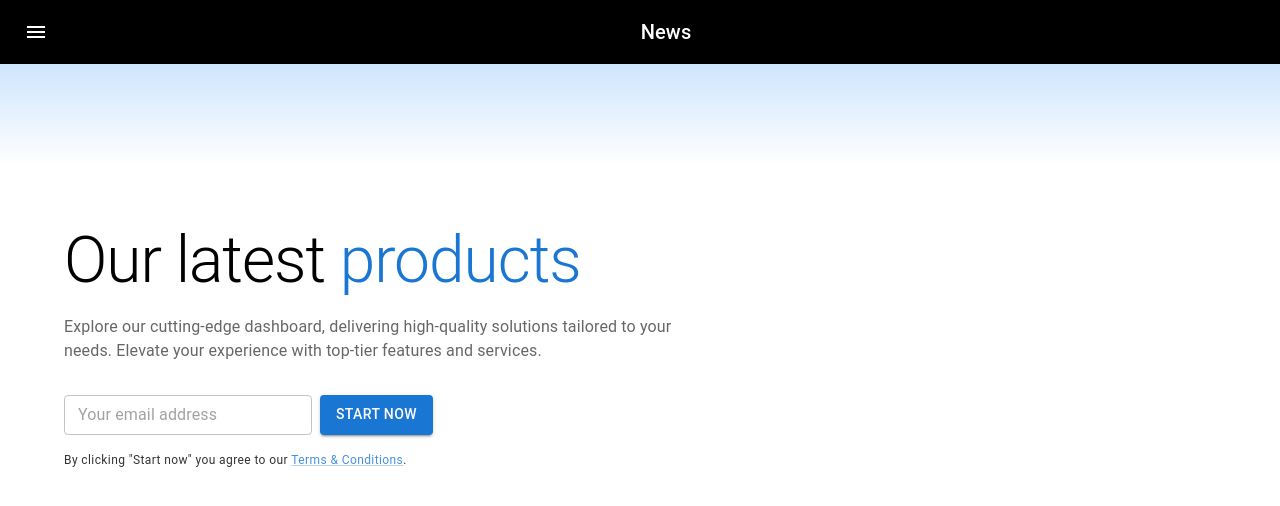
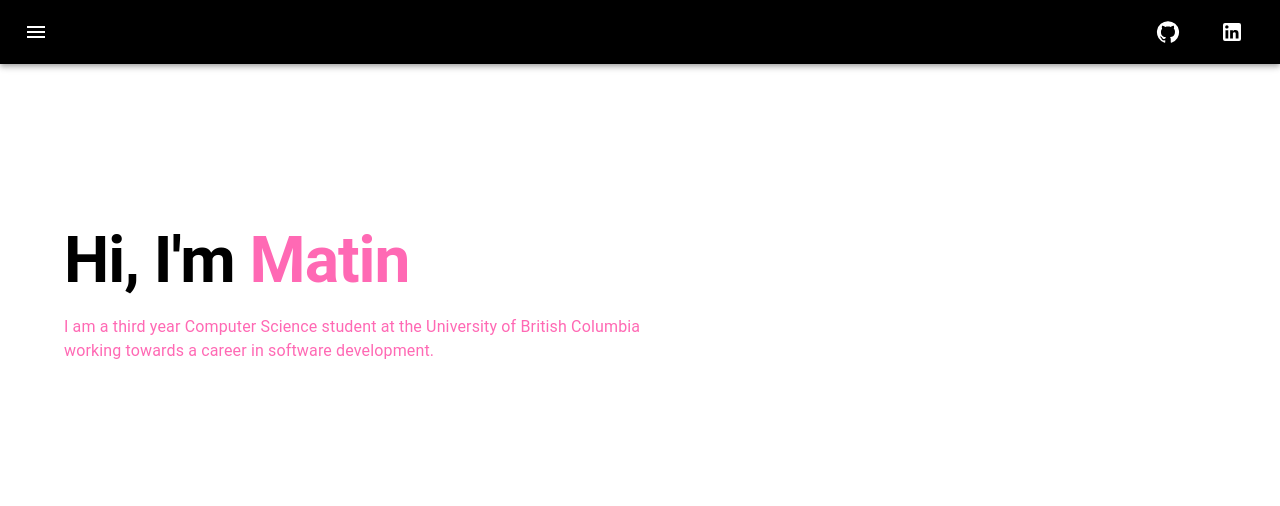
Before and after one commit to matin0014/matin0014.github.io, a React (Create React App) app: page / in a window 1280 px wide. Shown: the top 506 px of the page. Built offline with nearby package versions, Linux system fonts and the light colour scheme.

Commit message:
Added Icons and changed text and colors.

```diff
--- a/src/component/buttonAppBar.js
+++ b/src/component/buttonAppBar.js
@@ -6,6 +6,8 @@ import Typography from '@mui/material/Typography';
 import Button from '@mui/material/Button';
 import IconButton from '@mui/material/IconButton';
 import MenuIcon from '@mui/icons-material/Menu';
+import GitHubIcon from '@mui/icons-material/GitHub';
+import LinkedInIcon from '@mui/icons-material/LinkedIn';
 
 export default function ButtonAppBar() {
   return (
@@ -21,10 +23,25 @@ export default function ButtonAppBar() {
           >
             <MenuIcon />
           </IconButton>
-          <Typography variant="h6" component="div" sx={{ flexGrow: 1 }}>
-            News
-          </Typography>
-
+          <Box sx={{ marginLeft: 'auto' }}>
+            <IconButton
+              size="large"
+              color="inherit"
+              aria-label="github"
+              sx={{ mr: 2 }}
+              href="https://github.com/your-github-username" // Replace with your GitHub profile URL
+            >
+              <GitHubIcon />
+            </IconButton>
+            <IconButton
+              size="large"
+              color="inherit"
+              aria-label="linkedin"
+              href="https://www.linkedin.com/in/your-linkedin-username" // Replace with your LinkedIn profile URL
+            >
+              <LinkedInIcon />
+            </IconButton>
+          </Box>
         </Toolbar>
       </AppBar>
     </Box>
--- a/src/component/hero.js
+++ b/src/component/hero.js
@@ -14,10 +14,6 @@ export default function Hero() {
       id="hero"
       sx={(theme) => ({
         width: '100%',
-        backgroundImage:
-          theme.palette.mode === 'light'
-            ? 'linear-gradient(180deg, #CEE5FD, #FFF)'
-            : `linear-gradient(#02294F, ${alpha('#090E10', 0.0)})`,
         backgroundSize: '100% 20%',
         backgroundRepeat: 'no-repeat',
       })}
@@ -40,59 +36,28 @@ export default function Hero() {
               alignSelf: 'left',
               textAlign: 'left',
               fontSize: 'clamp(3.5rem, 10vw, 4rem)',
+              fontWeight: "bold",
             }}
           >
-            Our latest&nbsp;
+            Hi, I'm&nbsp;
             <Typography
               component="span"
               variant="h1"
               sx={{
                 fontSize: 'clamp(3rem, 10vw, 4rem)',
-                color: (theme) =>
-                  theme.palette.mode === 'light' ? 'primary.main' : 'primary.light',
+                color: "hotpink",
+                fontWeight: "bold",
               }}
             >
-              products
+              Matin
             </Typography>
           </Typography>
           <Typography
             textAlign="left"
-            color="text.secondary"
-            sx={{ alignSelf: 'left', width: { sm: '100%', md: '80%' } }}
+            color="hotpink"
+            sx={{ alignSelf: 'left', width: { sm: '100%', md: '75%' } }}
           >
-            Explore our cutting-edge dashboard, delivering high-quality solutions
-            tailored to your needs. Elevate your experience with top-tier features
-            and services.
-          </Typography>
-          <Stack
-            direction={{ xs: 'column', sm: 'row' }}
-            alignSelf="left"
-            spacing={1}
-            useFlexGap
-            sx={{ pt: 2, width: { xs: '100%', sm: 'auto' } }}
-          >
-            <TextField
-              id="outlined-basic"
-              hiddenLabel
-              size="small"
-              variant="outlined"
-              aria-label="Enter your email address"
-              placeholder="Your email address"
-              inputProps={{
-                autoComplete: 'off',
-                'aria-label': 'Enter your email address',
-              }}
-            />
-            <Button variant="contained" color="primary">
-              Start now
-            </Button>
-          </Stack>
-          <Typography variant="caption" textAlign="left" sx={{ opacity: 0.8 }}>
-            By clicking &quot;Start now&quot; you agree to our&nbsp;
-            <Link href="#" color="primary">
-              Terms & Conditions
-            </Link>
-            .
+            I am a third year Computer Science student at the University of British Columbia working towards a career in software development.
           </Typography>
         </Stack>
 
```
